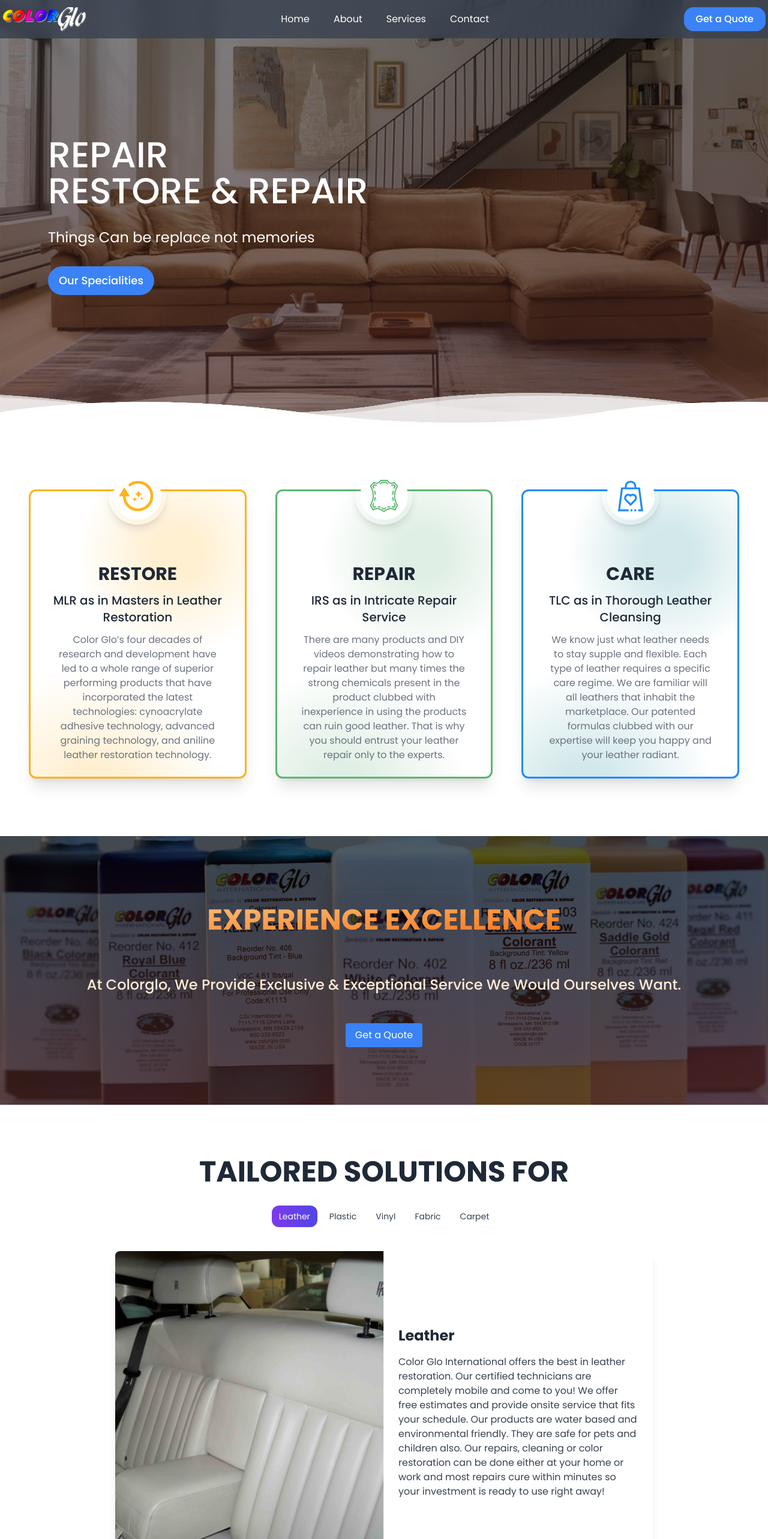
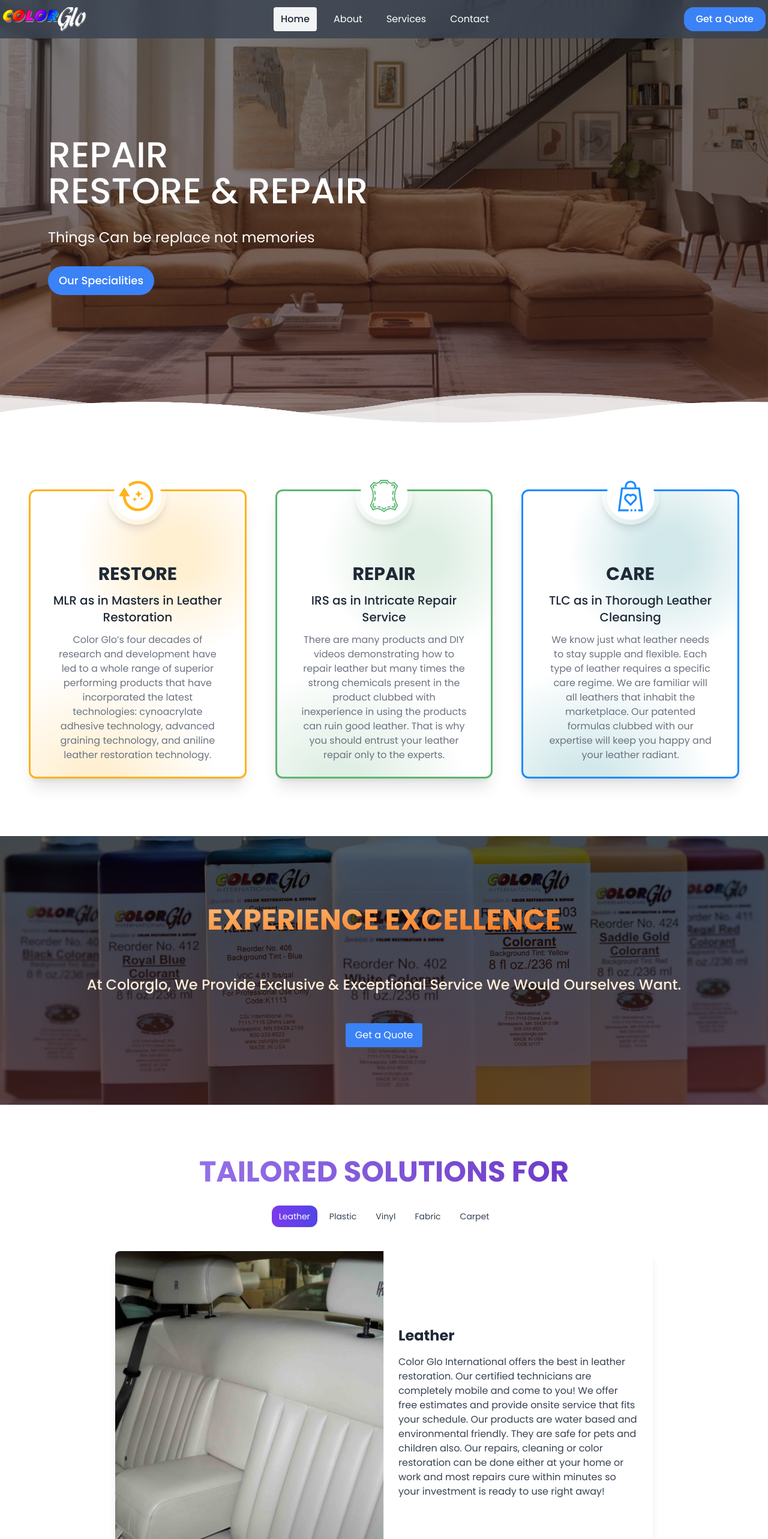
Before and after one commit to Abhinav-378/ColorGlo, a React (Vite) app: page / in a window 1280 px wide. Shown: the top 2566 px of the page at 60% size. Built offline with nearby package versions, Linux system fonts and the light colour scheme.

Commit message:
style update2

```diff
--- a/src/components/Categories.jsx
+++ b/src/components/Categories.jsx
@@ -59,7 +59,7 @@
 
   return (
     <div className="p-8 bg-gray-100" id={id}>
-      <h2 className="text-4xl font-bold text-center mb-6">Featured Projects</h2>
+      <h2 className="text-5xl font-bold text-center mb-6 text-transparent bg-clip-text bg-gradient-to-r from-[#0f2699] to-[#00aaff] uppercase">Featured Projects</h2>
       <p className="text-center mb-8">A Glimpse of Our Expertise & Craftsmanship.</p>
 
       <div className="flex flex-wrap gap-3 justify-center space-x-4 mb-6">
--- a/src/components/Footer.jsx
+++ b/src/components/Footer.jsx
@@ -18,7 +18,7 @@
               products.
             </p>
           </div>
-            <div className="px-7 w-[100vw] md:w-auto">
+            <div className="px-7  w-[60vw] md:w-auto bg-gradient-to-r from-[rgba(94,100,108,0.075)] via-[hsla(0,11%,56%,0.063)] to-[rgba(166,176,186,0.106)] rounded-[20px] h-full p-5 md:p-10">
               {/* links  */}
               <h2 className="text-xl md:text-2xl font-semibold">
                 Quick Navigation
@@ -38,8 +38,9 @@
                 </li>
               </ul>
             </div>
+              <div className="flex flex-col md:flex-row justify-between items-center gap-3 md:gap-8 bg-gradient-to-r from-[rgba(94,100,108,0.075)] via-[hsla(0,11%,56%,0.063)] to-[rgba(166,176,186,0.106)] rounded-[20px] h-full p-4">
+              {/* contact  */}
             <div className="">
-              {/* contact  */}
               <h2 className="text-xl md:text-2xl font-semibold">Contact</h2>
               <p className="text-base md:text-lg max-w-72">
                 233, 4th cross, 4th main, 1st Block, Koramangala.
@@ -55,12 +56,9 @@
                 ></iframe>
             </div>
 
+            {/* social  */}
           <div>
-            {/* social  */}
             <h3 className="text-xl font-semibold pb-4 text-center">Social</h3>
-            {/* <i className="bi bi-facebook text-xl text-blue-700 hover:bg-blue-700 hover:text-white px-2 py-1 rounded-full duration-500"></i>
-              <i className="bi bi-twitter-x text-xl hover:bg-black hover:text-white px-2 py-1 rounded-full duration-500"></i>
-              <i className="bi bi-instagram text-xl text-pink-600 hover:bg-pink-600 hover:text-white px-2 py-1 rounded-full duration-500 "></i> */}
             <div className="flex gap-3">
               <a href="https://www.facebook.com/colorgloindia/" target="blank">
                 <button className="w-10 h-10 flex items-center justify-center relative overflow-hidden rounded-full bg-white  group transition-all duration-300">
@@ -146,6 +144,7 @@
               </a>
             </div>
           </div>
+          </div>
         </div>
         <hr className="w-[90vw] mx-auto border-slate-600 py-3" />
         <div className="flex flex-col-reverse md:flex-row justify-around items-center">
--- a/src/components/Navbar.jsx
+++ b/src/components/Navbar.jsx
@@ -68,8 +68,9 @@
               <NavLink
                 to="/"
                 onClick={closeMenu}
-                className="block text-white px-3 py-2 rounded hover:bg-gray-600"
-                activeClassName="bg-gray-100 text-gray-800 font-medium"
+                className={({ isActive }) =>
+                  `block px-3 py-2 rounded ${isActive ? "bg-gray-100 text-gray-800 font-medium" : "text-white hover:bg-gray-600"}`
+                }
               >
                 Home
               </NavLink>
@@ -78,8 +79,9 @@
               <NavLink
                 to="/about"
                 onClick={closeMenu}
-                className="block text-white px-3 py-2 rounded hover:bg-gray-600"
-                activeClassName="bg-gray-100 text-gray-800 font-medium"
+                className={({ isActive }) =>
+                  `block px-3 py-2 rounded ${isActive ? "bg-gray-100 text-gray-800 font-medium" : "text-white hover:bg-gray-600"}`
+                }
               >
                 About
               </NavLink>
@@ -142,8 +144,9 @@
               <NavLink
                 to="/contact"
                 onClick={closeMenu}
-                className="block text-white px-3 py-2 rounded hover:bg-gray-600"
-                activeClassName="bg-gray-100 text-gray-800 font-medium"
+                className={({ isActive }) =>
+                  `block px-3 py-2 mb-3 md:mb-0 rounded ${isActive ? "bg-gray-100 text-gray-800 font-medium" : "text-white hover:bg-gray-600"}`
+                }
               >
                 Contact
               </NavLink>
--- a/src/components/SlideTabsExample.jsx
+++ b/src/components/SlideTabsExample.jsx
@@ -49,7 +49,7 @@
 
   return (
     <div className="sm:px-8 px-5 py-14 ">
-      <h1 className="text-5xl font-semibold text-center my-8">TAILORED SOLUTIONS FOR</h1>
+      <h1 className="text-5xl font-semibold text-center my-8 text-transparent bg-clip-text bg-gradient-to-r to-violet-800 from-violet-400">TAILORED SOLUTIONS FOR</h1>
       <div className="flex justify-center items-center flex-wrap gap-2">
         {tabs.map((tab) => (
           <Chip
```
